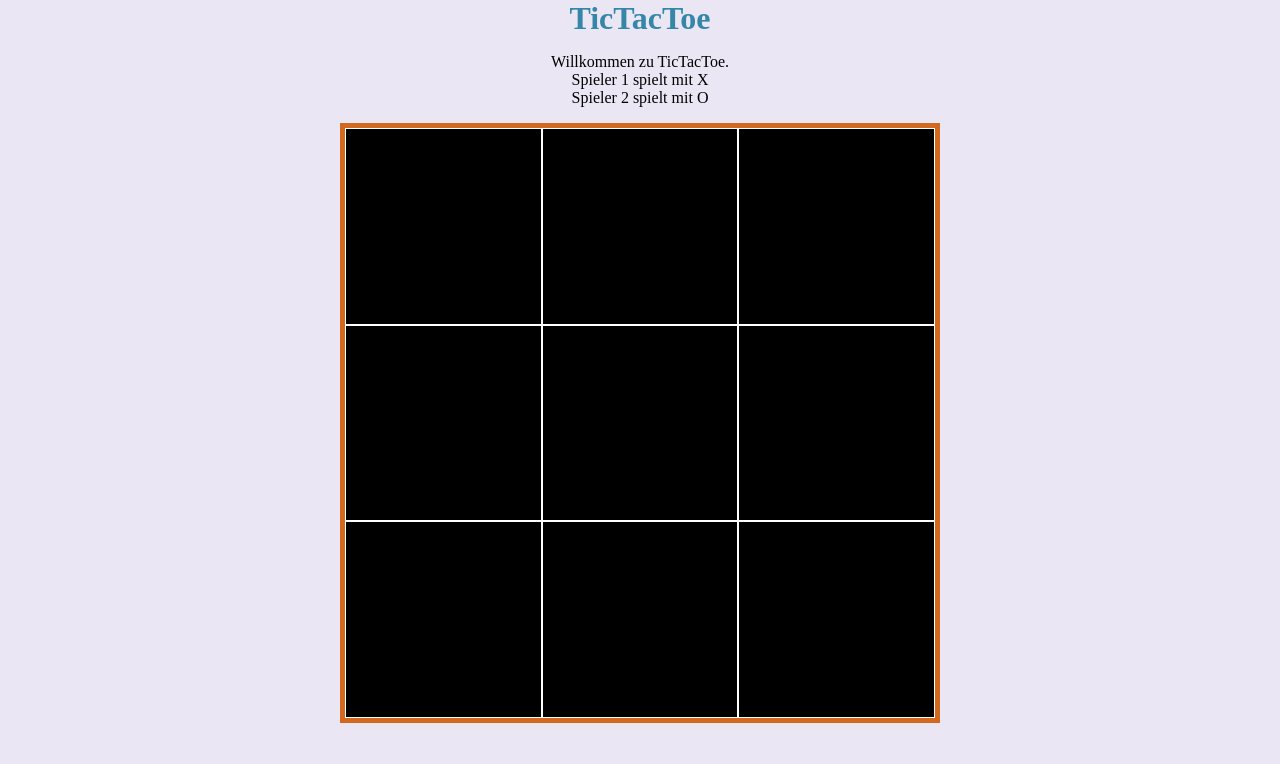
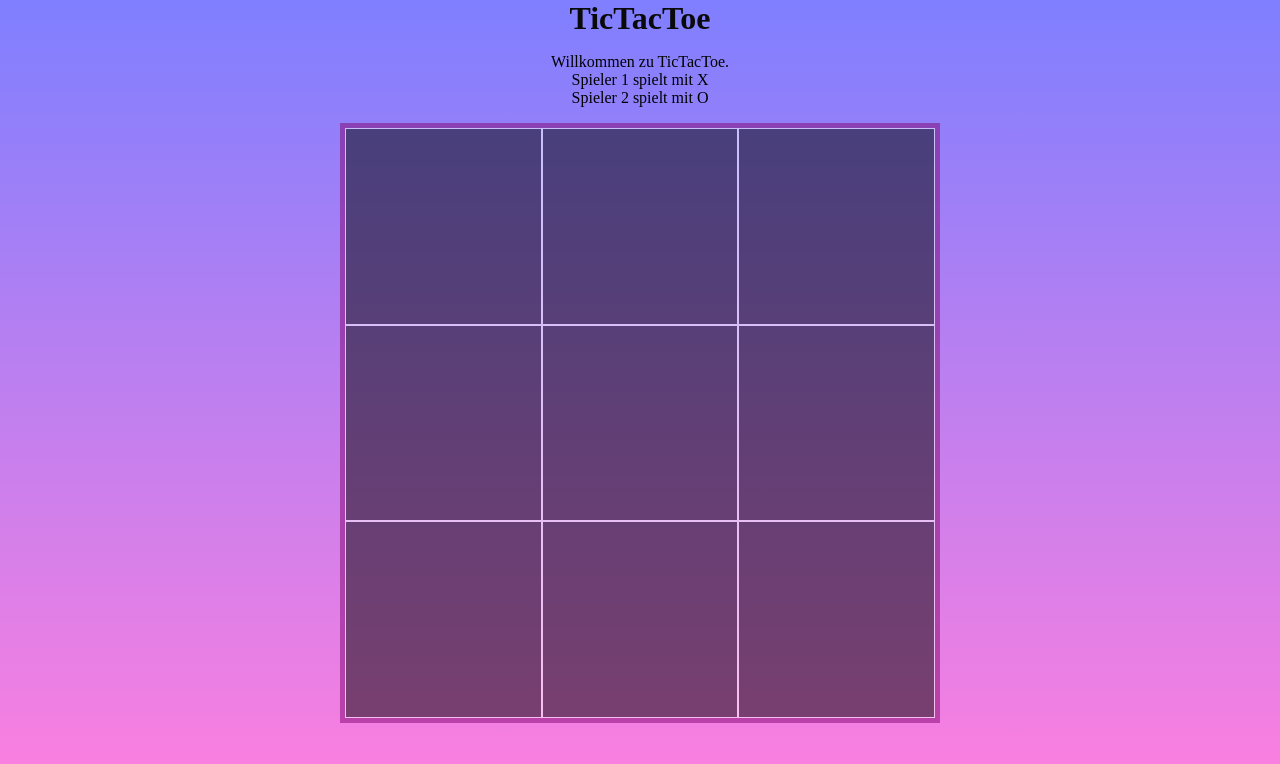
Before and after one commit to KRath87/TicTacToe-CSS, a website built with Vite: page index.html in a window 1280 px wide. Built offline with nearby package versions, Linux system fonts and the light colour scheme.

Commit message:
design changes

```diff
--- a/src/style.css
+++ b/src/style.css
@@ -3,25 +3,31 @@
 }
 
 body {
-	background-color: rgb(235, 230, 243);
+	background-image: linear-gradient(
+		rgba(0, 0, 255, 0.5),
+		rgba(255, 0, 191, 0.5)
+	);
+
 	min-height: 100vh;
-	margin: 0;
+	background-size: contain;
+	margin: auto;
 }
 header {
 	text-align: center;
 }
 h1 {
 	margin: 0 auto;
-	color: #3586a7;
+	color: #0a0a0a;
 }
 #game {
 	width: 600px;
 	height: 600px;
 	margin: 0 auto;
-	border: 5px solid chocolate;
+	border: 5px solid rgb(129, 5, 113);
 	display: flex;
 	flex-wrap: wrap;
 	position: relative;
+	opacity: 0.5;
 }
 #game div {
 	width: calc(100% / 3);
@@ -41,7 +47,8 @@ div:hover {
 button {
 	width: 150px;
 	height: 100px;
-	background-color: rgb(72, 27, 114);
+	background-color: rgb(56, 8, 100, 1);
+	opacity: 1;
 	color: rgb(255, 255, 255);
 	position: absolute;
 	top: 50%;
```
